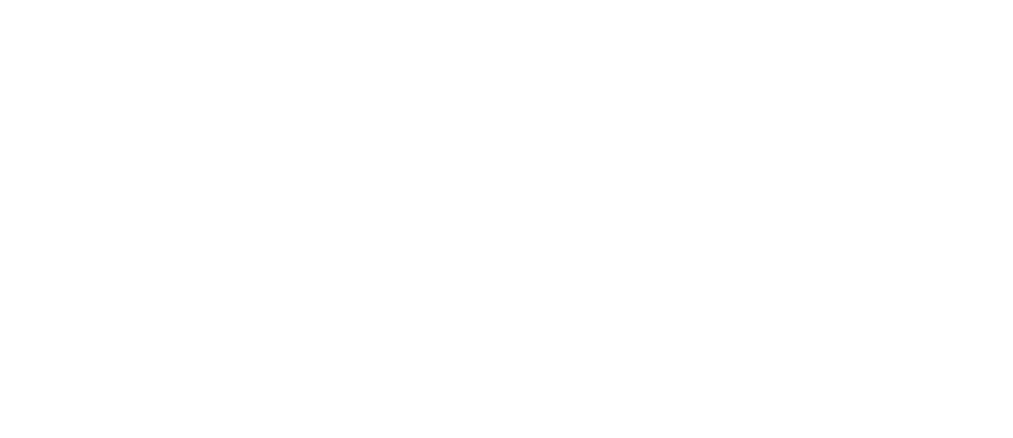
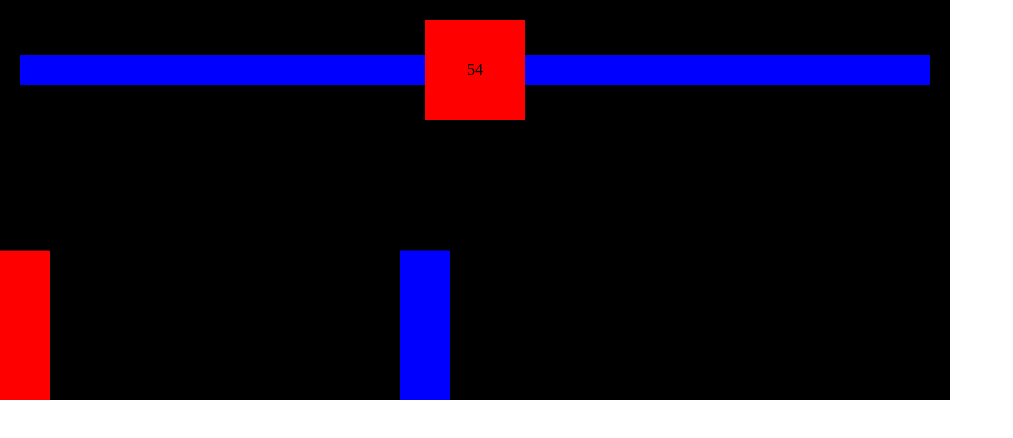
Before and after one commit to kinzaz/fighting-game, a plain HTML site: page index.html in a window 1280 px wide. Shown: the whole page, without its empty margins (0-1013 px from the left). Drawn offline with Linux system fonts and the light colour scheme.

Commit message:
basic functionality

```diff
--- a/index.html
+++ b/index.html
@@ -4,9 +4,92 @@
     <meta charset="UTF-8" />
     <meta name="viewport" content="width=device-width, initial-scale=1.0" />
     <title>Document</title>
+    <style>
+      * {
+        margin: 0;
+        padding: 0;
+        box-sizing: border-box;
+      }
+    </style>
   </head>
   <body>
-    <canvas id="canvas"></canvas>
+    <div style="position: relative; display: inline-block">
+      <div
+        style="
+          position: absolute;
+          display: flex;
+          width: 100%;
+          align-items: center;
+          padding: 20px;
+        "
+      >
+        <div
+          style="
+            position: relative;
+            height: 30px;
+            width: 100%;
+            display: flex;
+            justify-content: flex-end;
+          "
+        >
+          <div
+            style="background-color: yellow; height: 30px; width: 100%"
+          ></div>
+          <div
+            id="playerHealth"
+            style="
+              position: absolute;
+              background-color: blue;
+              right: 0;
+              top: 0;
+              bottom: 0;
+              width: 100%;
+            "
+          ></div>
+        </div>
+
+        <!-- timer -->
+        <div
+          id="timer"
+          style="
+            background-color: red;
+            height: 100px;
+            width: 100px;
+            flex-shrink: 0;
+            display: flex;
+            align-items: center;
+            justify-content: center;
+          "
+        >
+          10
+        </div>
+        <!-- timer -->
+
+        <div style="position: relative; height: 30px; width: 100%">
+          <div style="background-color: yellow; height: 30px"></div>
+          <div
+            id="enemyHealth"
+            style="position: absolute; background-color: blue; inset: 0"
+          ></div>
+        </div>
+      </div>
+
+      <div
+        id="displayText"
+        style="
+          position: absolute;
+          color: white;
+          align-items: center;
+          justify-content: center;
+          inset: 0;
+          display: none;
+        "
+      >
+        Tie
+      </div>
+
+      <canvas id="canvas"></canvas>
+    </div>
     <script src="index.js"></script>
   </body>
 </html>
--- a/index.js
+++ b/index.js
@@ -0,0 +1,269 @@
+const canvas = document.querySelector("#canvas");
+
+const ctx = canvas.getContext("2d");
+
+canvas.width = 950;
+canvas.height = 400;
+ctx.fillRect(0, 0, canvas.width, canvas.height);
+
+const gravity = 0.7;
+
+class Sprite {
+  constructor({ position, velocity, color = "red", offset }) {
+    this.position = position;
+    this.velocity = velocity;
+    this.height = 150;
+    this.width = 50;
+    this.lastKey;
+    this.color = color;
+    this.attackBox = {
+      position: {
+        x: this.position.x,
+        y: this.position.y,
+      },
+      offset,
+      width: 100,
+      height: 50,
+    };
+    this.isAttacking;
+    this.health = 100;
+  }
+
+  attack() {
+    this.isAttacking = true;
+    setTimeout(() => {
+      this.isAttacking = false;
+    }, 100);
+  }
+
+  draw() {
+    ctx.fillStyle = this.color;
+    ctx.fillRect(this.position.x, this.position.y, this.width, this.height);
+
+    // attack box
+    if (this.isAttacking) {
+      ctx.fillStyle = "green";
+      ctx.fillRect(
+        this.attackBox.position.x,
+        this.attackBox.position.y,
+        this.attackBox.width,
+        this.attackBox.height
+      );
+    }
+  }
+
+  update() {
+    this.draw();
+    this.attackBox.position.x = this.position.x - this.attackBox.offset.x;
+    this.attackBox.position.y = this.position.y;
+    this.position.x += this.velocity.x;
+    this.position.y += this.velocity.y;
+
+    if (this.position.y + this.height + this.velocity.y >= canvas.height) {
+      this.velocity.y = 0;
+    } else {
+      this.velocity.y += gravity;
+    }
+  }
+}
+
+const player = new Sprite({
+  position: {
+    x: 0,
+    y: 0,
+  },
+  velocity: {
+    x: 0,
+    y: 0,
+  },
+  offset: {
+    x: 0,
+    y: 0,
+  },
+});
+
+const enemy = new Sprite({
+  position: {
+    x: 400,
+    y: 100,
+  },
+  velocity: {
+    x: 0,
+    y: 0,
+  },
+  offset: {
+    x: 50,
+    y: 0,
+  },
+  color: "blue",
+});
+
+const keys = {
+  a: {
+    pressed: false,
+  },
+  d: {
+    pressed: false,
+  },
+  w: {
+    pressed: false,
+  },
+  ArrowRight: {
+    pressed: false,
+  },
+  ArrowLeft: {
+    pressed: false,
+  },
+};
+
+function animate() {
+  requestAnimationFrame(animate);
+  ctx.fillStyle = "black";
+  ctx.fillRect(0, 0, canvas.width, canvas.height);
+  player.update();
+  enemy.update();
+
+  player.velocity.x = 0;
+  enemy.velocity.x = 0;
+
+  // player movement
+  if (keys.a.pressed && player.lastKey === "a") {
+    player.velocity.x = -5;
+  } else if (keys.d.pressed && player.lastKey === "d") {
+    player.velocity.x = 5;
+  }
+
+  // enemy movement
+  if (keys.ArrowLeft.pressed && enemy.lastKey === "ArrowLeft") {
+    enemy.velocity.x = -5;
+  } else if (keys.ArrowRight.pressed && enemy.lastKey === "ArrowRight") {
+    enemy.velocity.x = 5;
+  }
+
+  // detect for collision
+  if (
+    rectangularCollision({
+      rectangle1: player,
+      rectangle2: enemy,
+    }) &&
+    player.isAttacking
+  ) {
+    enemy.health -= 20;
+    player.isAttacking = false;
+    document.querySelector("#enemyHealth").style.width = enemy.health + "%";
+  }
+  if (
+    rectangularCollision({
+      rectangle1: enemy,
+      rectangle2: player,
+    }) &&
+    enemy.isAttacking
+  ) {
+    player.health -= 20;
+    enemy.isAttacking = false;
+    document.querySelector("#playerHealth").style.width = player.health + "%";
+  }
+
+  // end game based on health
+  if (enemy.health <= 0 || player.health <= 0) {
+    determineWinner({ player, enemy, timerId });
+  }
+}
+animate();
+
+window.addEventListener("keydown", (e) => {
+  switch (e.key) {
+    case "d":
+      keys.d.pressed = true;
+      player.lastKey = "d";
+      break;
+    case "a":
+      keys.a.pressed = true;
+      player.lastKey = "a";
+      break;
+    case "w":
+      player.velocity.y = -20;
+      break;
+    case " ":
+      player.attack();
+      break;
+
+    case "ArrowRight":
+      keys.ArrowRight.pressed = true;
+      enemy.lastKey = "ArrowRight";
+      break;
+    case "ArrowLeft":
+      keys.ArrowLeft.pressed = true;
+      enemy.lastKey = "ArrowLeft";
+      break;
+    case "ArrowUp":
+      enemy.velocity.y = -20;
+      break;
+    case "ArrowDown":
+      enemy.attack();
+      break;
+  }
+});
+window.addEventListener("keyup", (e) => {
+  switch (e.key) {
+    case "d":
+      keys.d.pressed = false;
+      break;
+    case "a":
+      keys.a.pressed = false;
+      break;
+    case "w":
+      keys.w.pressed = false;
+      break;
+
+    case "ArrowRight":
+      keys.ArrowRight.pressed = false;
+      break;
+    case "ArrowLeft":
+      keys.ArrowLeft.pressed = false;
+      break;
+    case "ArrowUp":
+      keys.ArrowUp.pressed = false;
+      break;
+  }
+});
+
+function rectangularCollision({ rectangle1, rectangle2 }) {
+  return (
+    rectangle1.attackBox.position.x + rectangle1.attackBox.width >=
+      rectangle2.position.x &&
+    rectangle1.attackBox.position.x <=
+      rectangle2.position.x + rectangle2.width &&
+    rectangle1.attackBox.position.y + rectangle1.attackBox.height >=
+      rectangle2.position.y &&
+    rectangle1.attackBox.position.y <= rectangle2.position.y + rectangle2.height
+  );
+}
+
+let timer = 60;
+let timerId;
+function decreaseTimer() {
+  if (timer > 0) {
+    timerId = setTimeout(decreaseTimer, 1000);
+    timer--;
+    document.querySelector("#timer").innerHTML = timer;
+  }
+
+  if (timer === 0) {
+    determineWinner({ player, enemy, timerId });
+  }
+}
+decreaseTimer();
+
+function determineWinner({ player, enemy, timerId }) {
+  clearTimeout(timerId);
+  document.querySelector("#displayText").style.display = "flex";
+
+  if (player.health === enemy.health) {
+    document.querySelector("#displayText").innerHTML = "Tie";
+  } else if (player.health > enemy.health) {
+    document.querySelector("#displayText").innerHTML = "Player 1 win";
+  } else if (player.health < enemy.health) {
+    document.querySelector("#displayText").innerHTML = "Player 2 win";
+  }
+}
```
